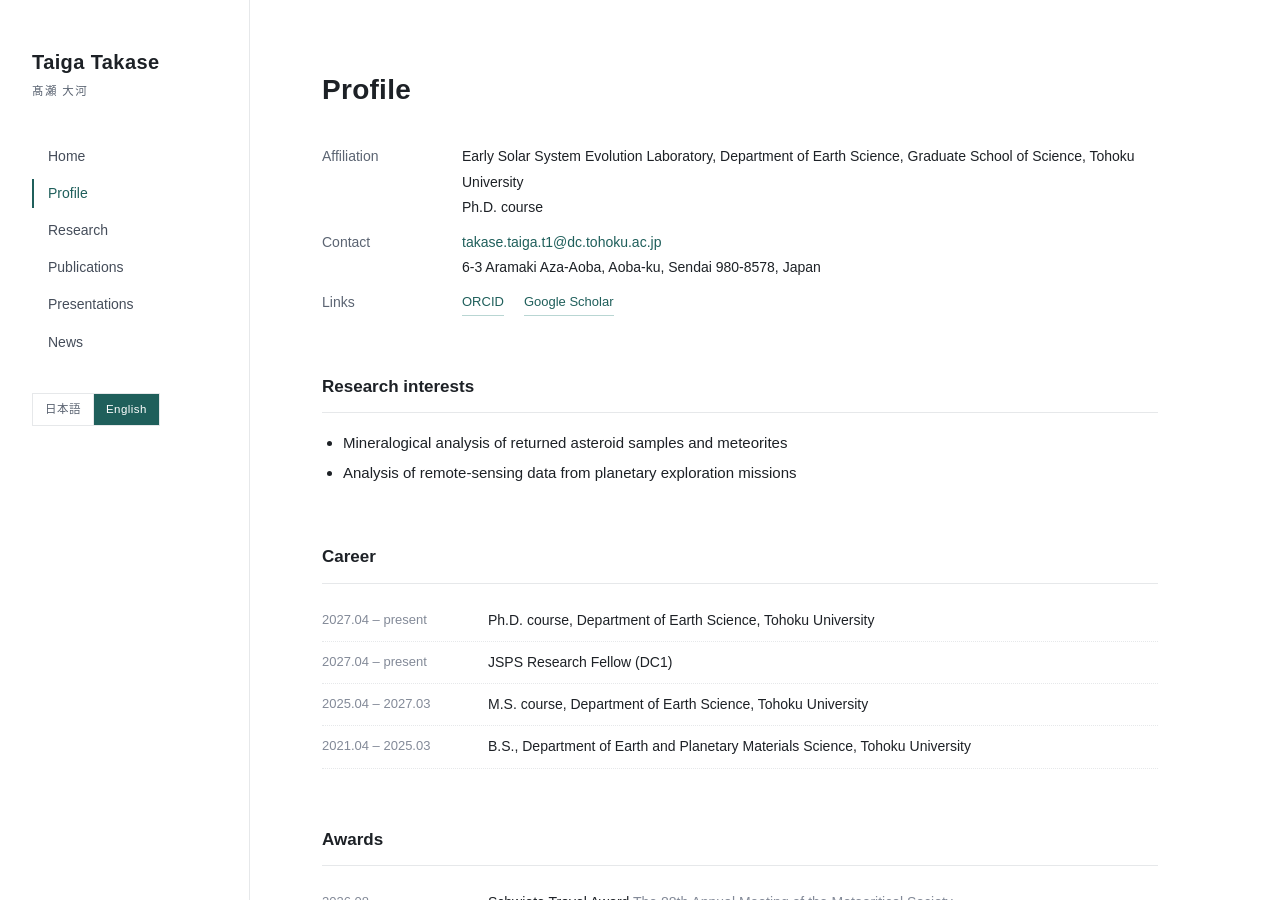
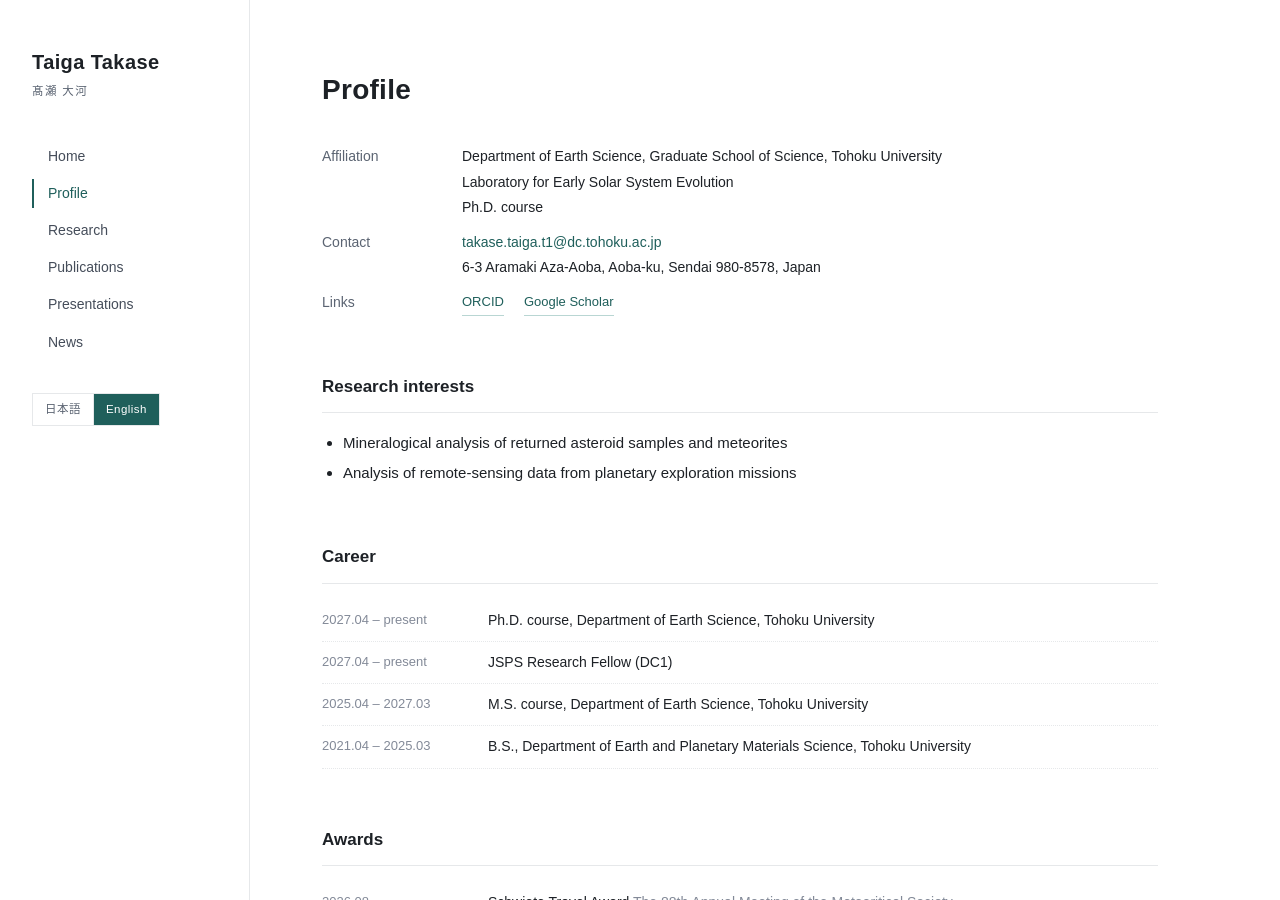
Before and after one commit to takasetaigat1/takasetaigat1.github.io, a Jekyll site: the page built from en/profile.html, in a window 1280 px wide and 900 px high. Built offline with Jekyll 4.4.1, drawn with Linux system fonts in a browser that asks for light colours; some web fonts are replaced.

Commit message:
EN profile: lab name on its own line; 'Laboratory for Early Solar System Evolution'
Co-Authored-By: Claude Fable 5.1 <noreply@anthropic.com>
Claude-Session: https://claude.ai/code/session_01WJ69PvNMxXwpNZfvYmXkxj

```diff
--- a/_config.yml
+++ b/_config.yml
@@ -16,7 +16,7 @@ author:
   position_ja: 博士課程 / 日本学術振興会 特別研究員（DC1）
   position_en: Ph.D. student / JSPS Research Fellow (DC1)
   lab_ja: 初期太陽系進化学研究室
-  lab_en: Early Solar System Evolution Laboratory
+  lab_en: Laboratory for Early Solar System Evolution
   email: takase.taiga.t1@dc.tohoku.ac.jp
   address_ja: 〒980-8578 宮城県仙台市青葉区荒巻字青葉 6-3
   address_en: 6-3 Aramaki Aza-Aoba, Aoba-ku, Sendai 980-8578, Japan
--- a/en/profile.html
+++ b/en/profile.html
@@ -10,7 +10,7 @@ permalink: /en/profile/
 </div>
 
 <dl class="kv">
-  <dt>Affiliation</dt><dd>{{ a.lab_en }}, {{ a.affiliation_en }}<br>Ph.D. course</dd>
+  <dt>Affiliation</dt><dd>{{ a.affiliation_en }}<br>{{ a.lab_en }}<br>Ph.D. course</dd>
   <dt>Contact</dt><dd><a href="mailto:{{ a.email }}">{{ a.email }}</a><br>{{ a.address_en }}</dd>
   <dt>Links</dt><dd class="links" style="margin:0">{% for l in site.links %}{% unless l.label == "Email" %}<a href="{{ l.url }}" target="_blank" rel="noopener">{{ l.label }}</a>{% endunless %}{% endfor %}</dd>
 </dl>
```
